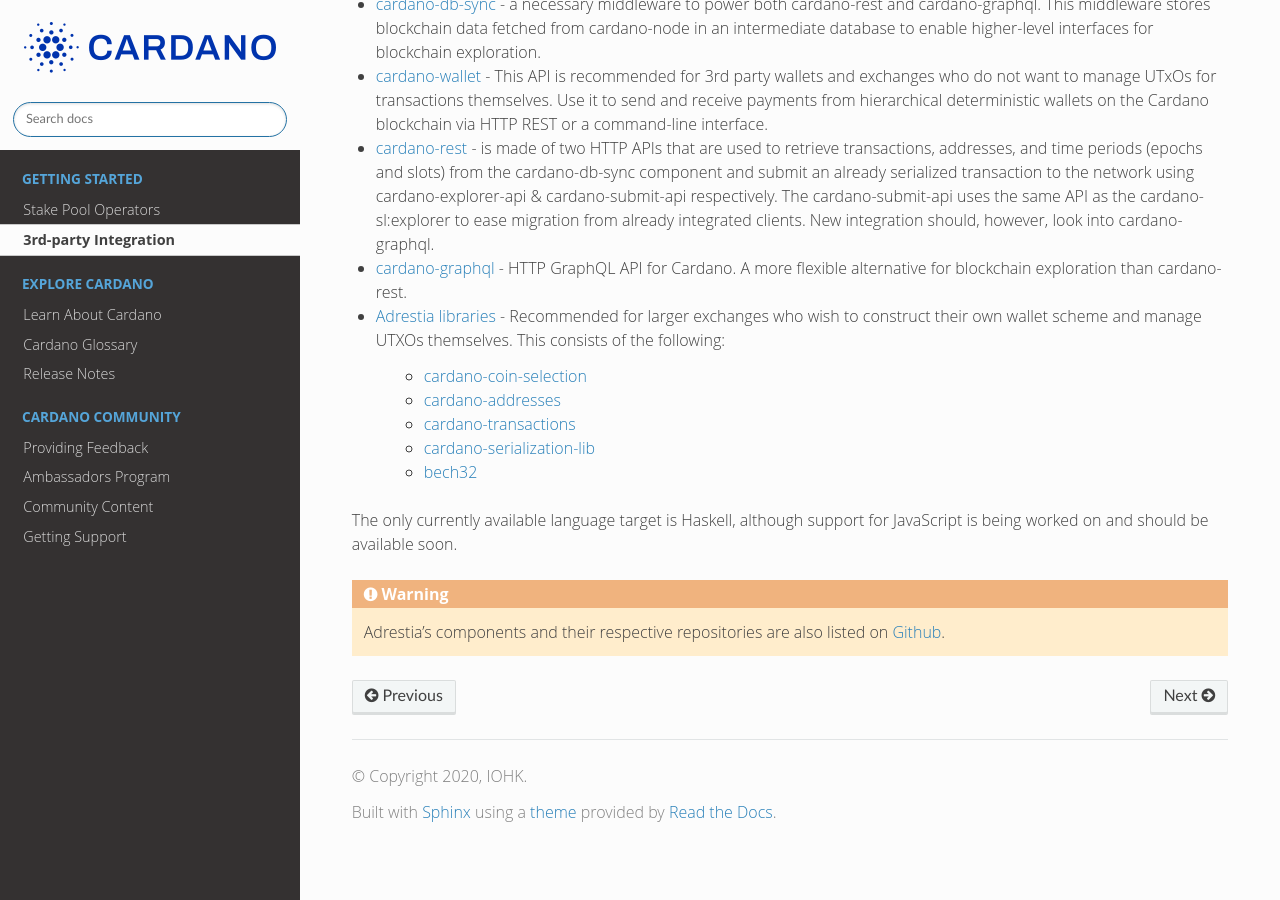
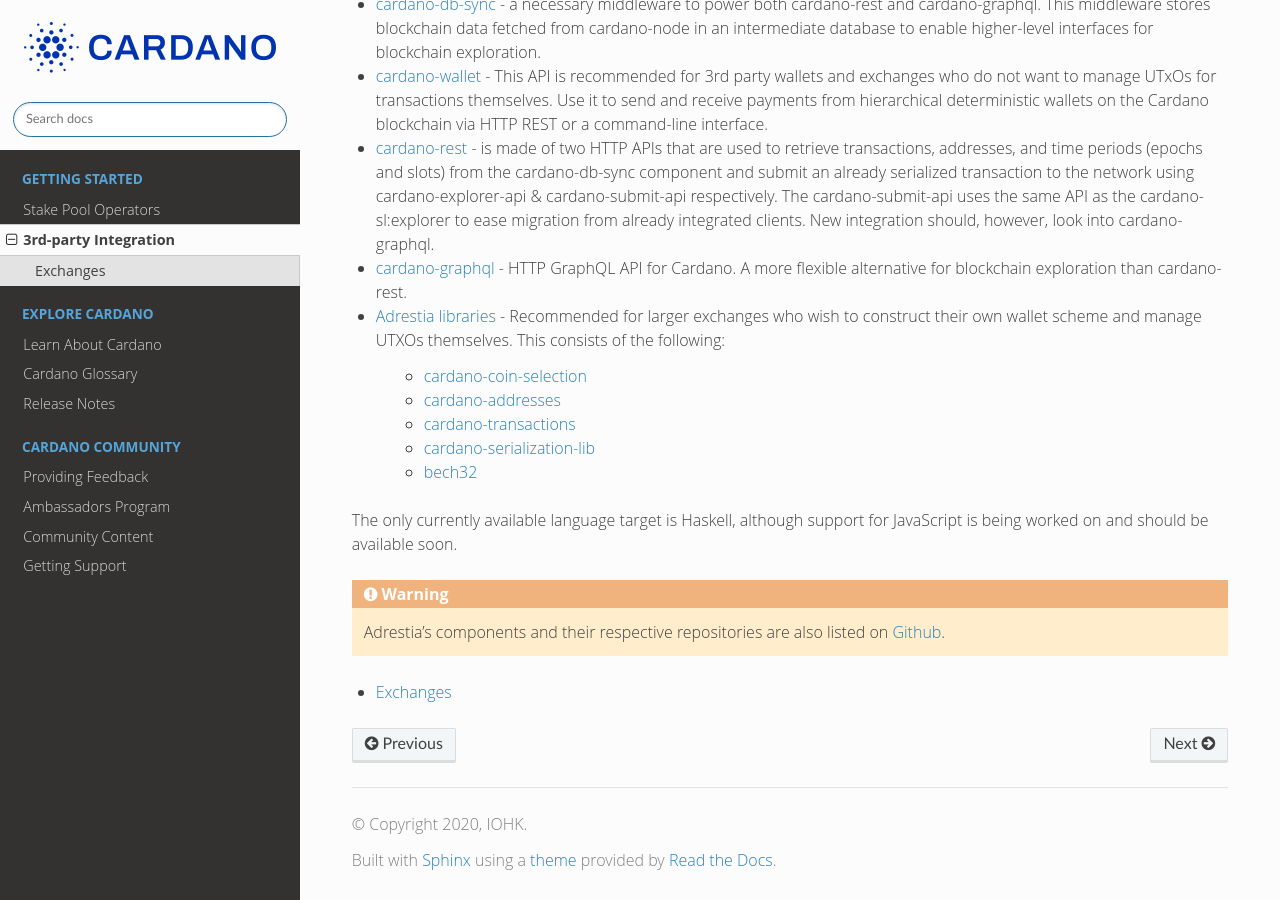
Before and after one commit to input-output-hk/technical-docs, a Sphinx documentation site: the page built from source/getting-started/3rd-party-integration/index.rst, in a window 1280 px wide and 900 px high, scrolled down 522 px. Built offline with Sphinx 7.4.7 and the Read the Docs theme 2.0.0, drawn with Linux system fonts in a browser that asks for light colours; pages that are not in the unit, such as notebooks, are missing from menus.

Commit message:
New file
New Exchanges file.

```diff
--- /dev/null
+++ b/source/getting-started/3rd-party-integration/exchanges.md
@@ -0,0 +1,3 @@
+## Exchanges
+
+blah blah
--- a/source/getting-started/3rd-party-integration/index.rst
+++ b/source/getting-started/3rd-party-integration/index.rst
@@ -66,3 +66,9 @@
 .. _cardano-serialization-lib: https://github.com/Emurgo/cardano-serialization-lib
 .. _bech32: https://github.com/bitcoin/bips/blob/master/bip-0173.mediawiki
 .. _Github: https://github.com/input-output-hk/adrestia/
+
+.. toctree::
+   :maxdepth: 1
+   :titlesonly:
+
+   exchanges
```
